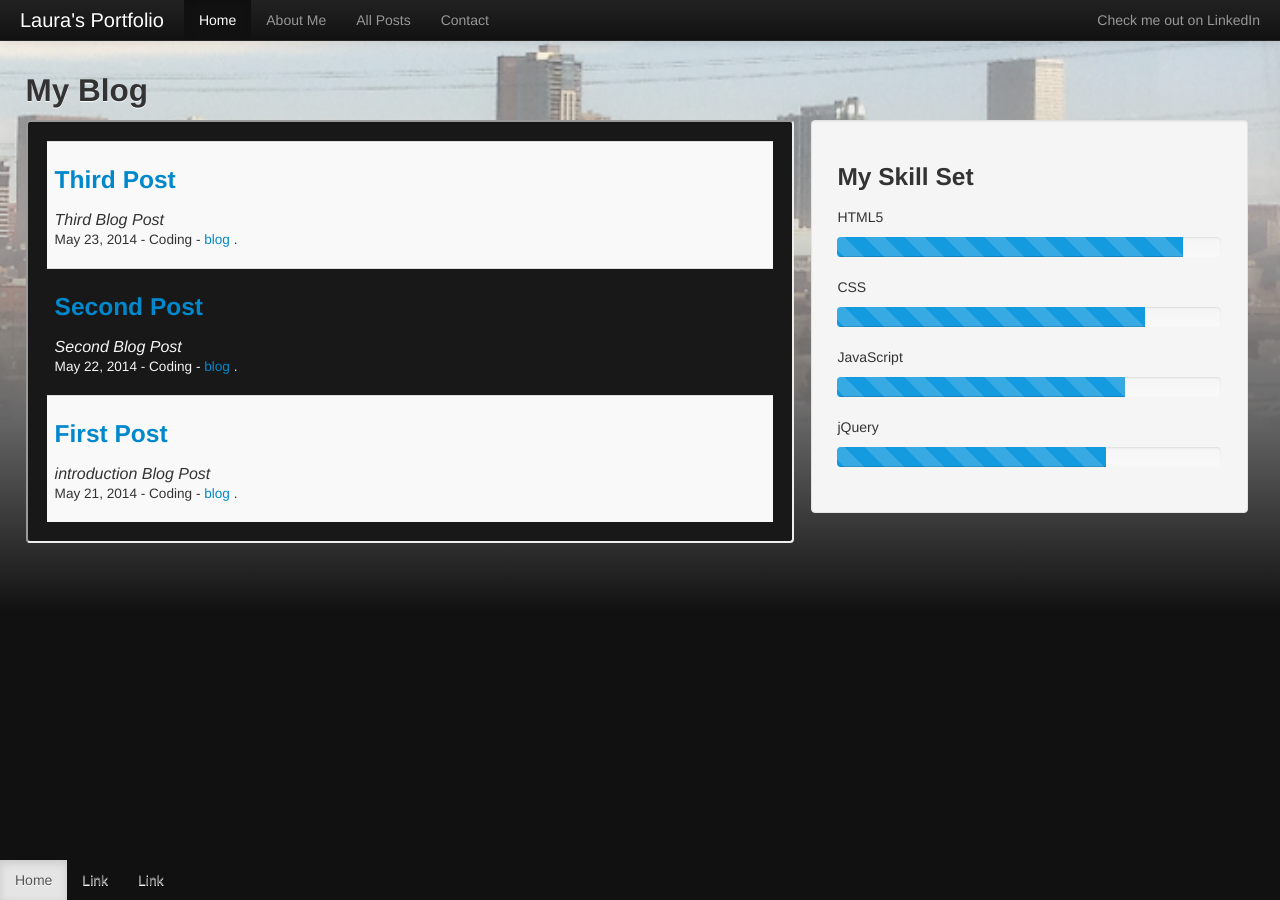
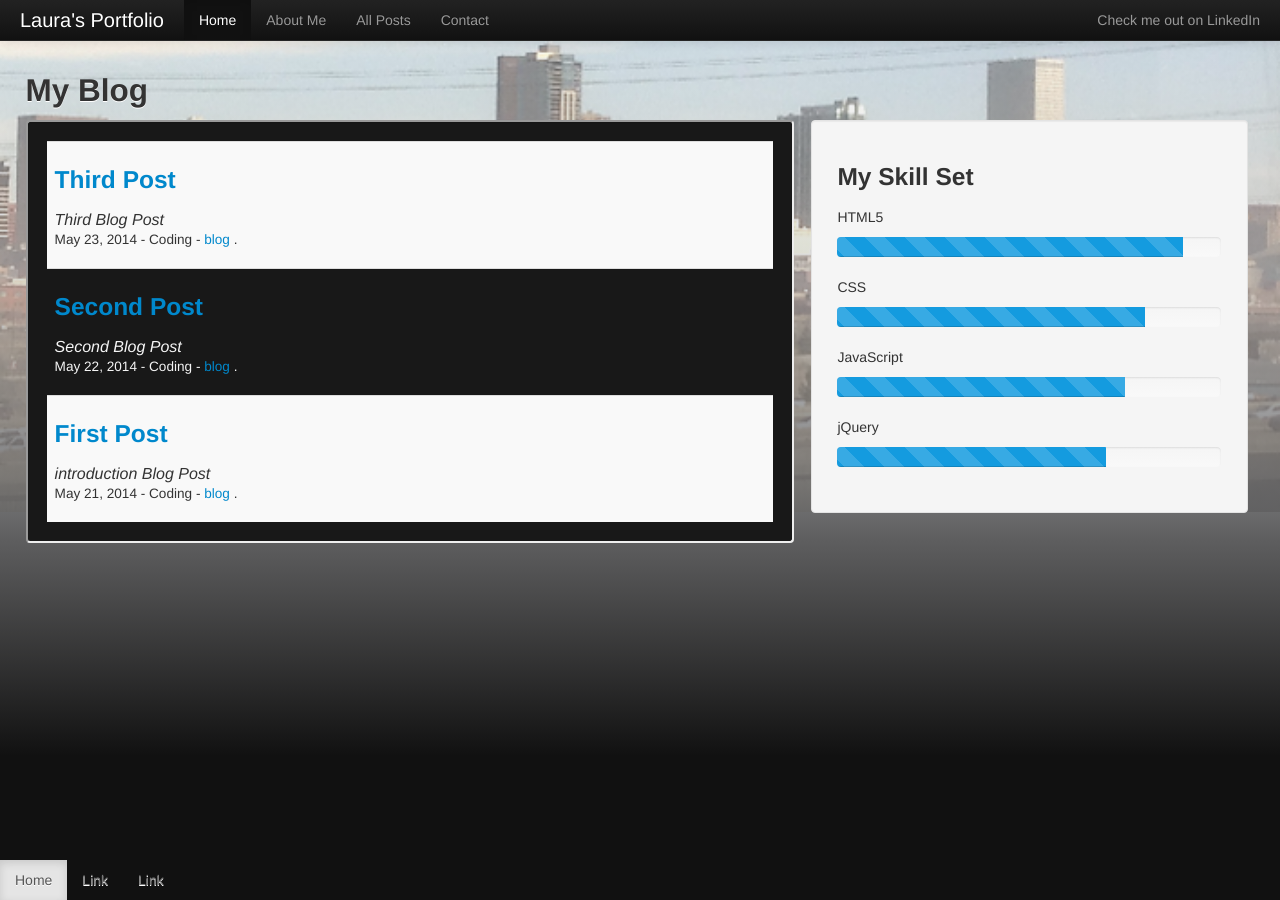
Before and after one commit to LauraR6561/Laurar6561.github.io, a Jekyll site: the page built from index.html, in a window 1280 px wide. Built offline with Jekyll 4.4.1, drawn with Linux system fonts in a browser that asks for light colours; Markdown is read by kramdown in place of the engine named in the settings.

Commit message:
css background change

```diff
--- a/css/template.css
+++ b/css/template.css
@@ -6,14 +6,13 @@ html{
 }
 body{
     padding:0px;
-background: -moz-linear-gradient(top,  rgba(0,0,0,0) 0%, rgba(186,187,190,0.52) 25%, rgba(96,96,97,1) 48%, rgba(17,17,17,1) 68%, rgba(17,17,17,1) 85%); /* FF3.6+ */
-background: -webkit-gradient(linear, left top, left bottom, color-stop(0%,rgba(0,0,0,0)), color-stop(25%,rgba(186,187,190,0.52)), color-stop(48%,rgba(96,96,97,1)), color-stop(68%,rgba(17,17,17,1)), color-stop(85%,rgba(17,17,17,1))); /* Chrome,Safari4+ */
-background: -webkit-linear-gradient(top,  rgba(0,0,0,0) 0%,rgba(186,187,190,0.52) 25%,rgba(96,96,97,1) 48%,rgba(17,17,17,1) 68%,rgba(17,17,17,1) 85%); /* Chrome10+,Safari5.1+ */
-background: -o-linear-gradient(top,  rgba(0,0,0,0) 0%,rgba(186,187,190,0.52) 25%,rgba(96,96,97,1) 48%,rgba(17,17,17,1) 68%,rgba(17,17,17,1) 85%); /* Opera 11.10+ */
-background: -ms-linear-gradient(top,  rgba(0,0,0,0) 0%,rgba(186,187,190,0.52) 25%,rgba(96,96,97,1) 48%,rgba(17,17,17,1) 68%,rgba(17,17,17,1) 85%); /* IE10+ */
-background: linear-gradient(to bottom,  rgba(0,0,0,0) 0%,rgba(186,187,190,0.52) 25%,rgba(96,96,97,1) 48%,rgba(17,17,17,1) 68%,rgba(17,17,17,1) 85%); /* W3C */
+background: -moz-linear-gradient(top,  rgba(0,0,0,0) 0%, rgba(186,187,190,0.52) 31%, rgba(94,94,95,1) 60%, rgba(17,17,17,1) 84%, rgba(17,17,17,1) 100%); /* FF3.6+ */
+background: -webkit-gradient(linear, left top, left bottom, color-stop(0%,rgba(0,0,0,0)), color-stop(31%,rgba(186,187,190,0.52)), color-stop(60%,rgba(94,94,95,1)), color-stop(84%,rgba(17,17,17,1)), color-stop(100%,rgba(17,17,17,1))); /* Chrome,Safari4+ */
+background: -webkit-linear-gradient(top,  rgba(0,0,0,0) 0%,rgba(186,187,190,0.52) 31%,rgba(94,94,95,1) 60%,rgba(17,17,17,1) 84%,rgba(17,17,17,1) 100%); /* Chrome10+,Safari5.1+ */
+background: -o-linear-gradient(top,  rgba(0,0,0,0) 0%,rgba(186,187,190,0.52) 31%,rgba(94,94,95,1) 60%,rgba(17,17,17,1) 84%,rgba(17,17,17,1) 100%); /* Opera 11.10+ */
+background: -ms-linear-gradient(top,  rgba(0,0,0,0) 0%,rgba(186,187,190,0.52) 31%,rgba(94,94,95,1) 60%,rgba(17,17,17,1) 84%,rgba(17,17,17,1) 100%); /* IE10+ */
+background: linear-gradient(to bottom,  rgba(0,0,0,0) 0%,rgba(186,187,190,0.52) 31%,rgba(94,94,95,1) 60%,rgba(17,17,17,1) 84%,rgba(17,17,17,1) 100%); /* W3C */
 filter: progid:DXImageTransform.Microsoft.gradient( startColorstr='#00000000', endColorstr='#111111',GradientType=0 ); /* IE6-9 */
-
 
 
 }
```
